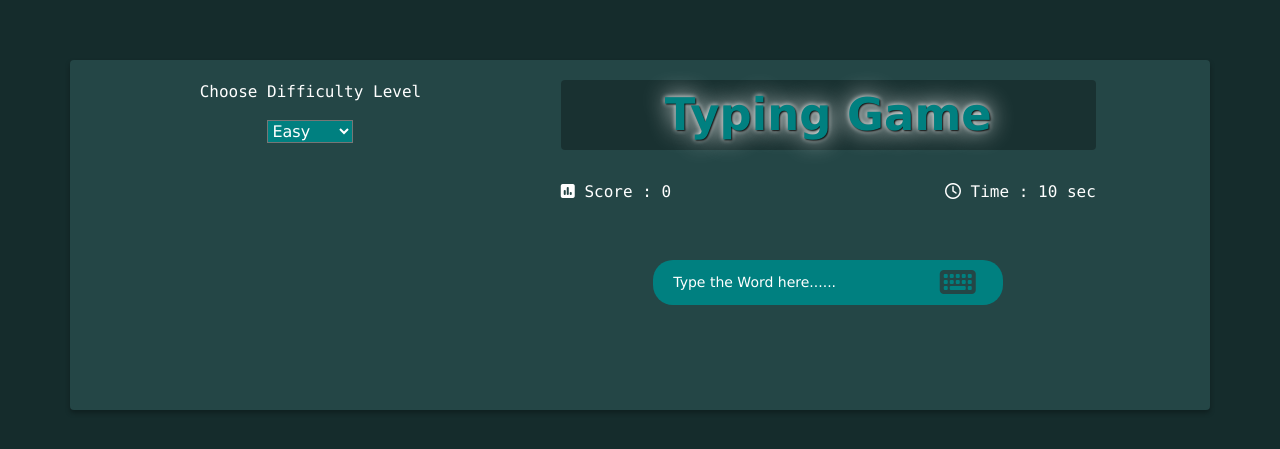
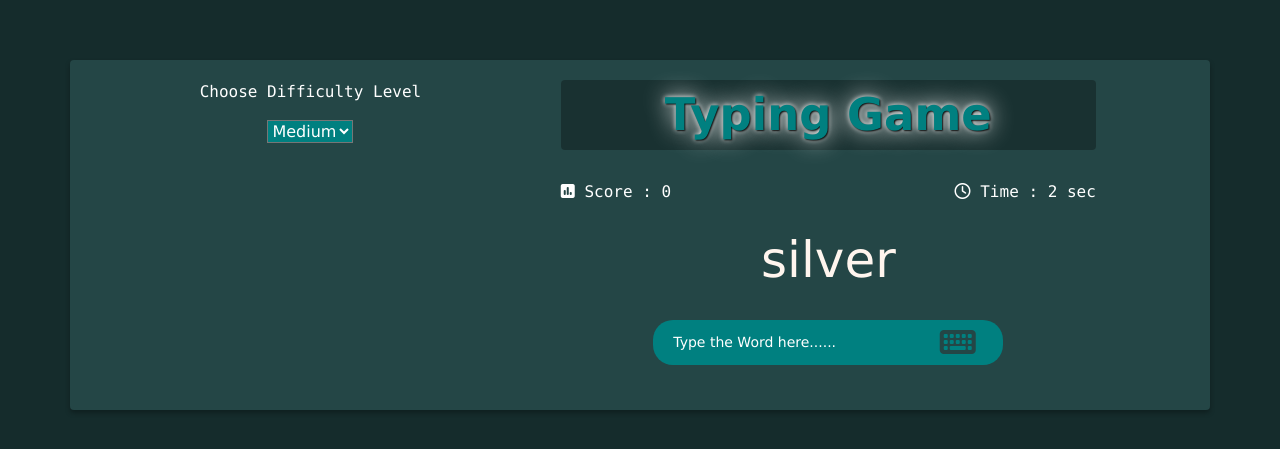
Before and after one commit to vchandu111/TypeFighters, a plain HTML site: page type/type.html in a window 1280 px wide. Shown: the part 165-614 px from the top of the page. Drawn offline with nearby package versions, Linux system fonts and the light colour scheme.

Commit message:
implemented basic functionalities

```diff
--- a/type/type.html
+++ b/type/type.html
@@ -82,6 +82,124 @@
       </div>
     </div>
 
-    <script></script>
+    <script>
+      const word = document.getElementById("word");
+      const text = document.getElementById("text");
+      const score = document.getElementById("score");
+      const time = document.getElementById("time");
+      const end = document.getElementById("end");
+      const difficultySelect = document.getElementById("difficulty");
+      const settingsForm = document.getElementById("settings-form");
+      const settings = document.getElementById("settings");
+
+      const words = [
+        "sigh",
+        "tense",
+        "airplane",
+        "ball",
+        "pies",
+        "juice",
+        "warlike",
+        "bad",
+        "north",
+        "dependent",
+        "steer",
+        "silver",
+        "highfalutin",
+        "superficial",
+        "quince",
+        "eight",
+        "feeble",
+        "admit",
+        "drag",
+        "loving",
+      ];
+
+      let randomWord;
+      let initialScore = 0;
+      let initialTime = 7;
+      let difficulty =
+        localStorage.getItem("difficulty") !== null
+          ? localStorage.getItem("difficulty")
+          : "medium";
+
+      difficultySelect.value =
+        localStorage.getItem("difficulty") !== null
+          ? localStorage.getItem("difficulty")
+          : "medium";
+
+      //generate random word
+      function getRandomWord() {
+        return words[Math.floor(Math.random() * words.length)];
+      }
+      //   console.log(getRandomWord());
+
+      //Add word to DOM
+      function addWordToDom() {
+        randomWord = getRandomWord();
+        word.innerHTML = randomWord;
+      }
+      addWordToDom();
+
+      //event listener
+      text.addEventListener("input", (e) => {
+        const enteredInput = e.target.value;
+        // console.log(enteredInput);
+
+        if (enteredInput === randomWord) {
+          addWordToDom();
+
+          //clear
+          e.target.value = "";
+
+          //*****************do this at the last ,,jump to initialscore++
+
+          if (difficulty === "hard") {
+            initialTime += 2;
+          } else if (difficulty === "medium") {
+            initialTime += 5;
+          } else {
+            initialTime += 7;
+          }
+
+          updateTime();
+
+          //score updating
+          initialScore++;
+          score.innerHTML = initialScore;
+        }
+      });
+
+      //cursor to come automatically to input tag
+      text.focus();
+
+      //start counting down
+      const timeLeft = setInterval(updateTime, 1000);
+
+      function updateTime() {
+        // console.log(1);
+        initialTime--;
+        time.innerHTML = initialTime + " " + "sec";
+
+        if (initialTime === 0) {
+          clearInterval(timeLeft);
+          //game over
+          gameOver();
+        }
+      }
+
+      function gameOver() {
+        end.innerHTML = `<h1>Time's Up</h1>
+            <p>Your final score is ${initialScore}</p>
+            <button onClick="location.reload()">Play Again</button>`;
+      }
+
+      //difficulty
+
+      settingsForm.addEventListener("change", (e) => {
+        difficulty = e.target.value;
+        localStorage.setItem("difficulty", difficulty);
+      });
+    </script>
   </body>
 </html>
```
